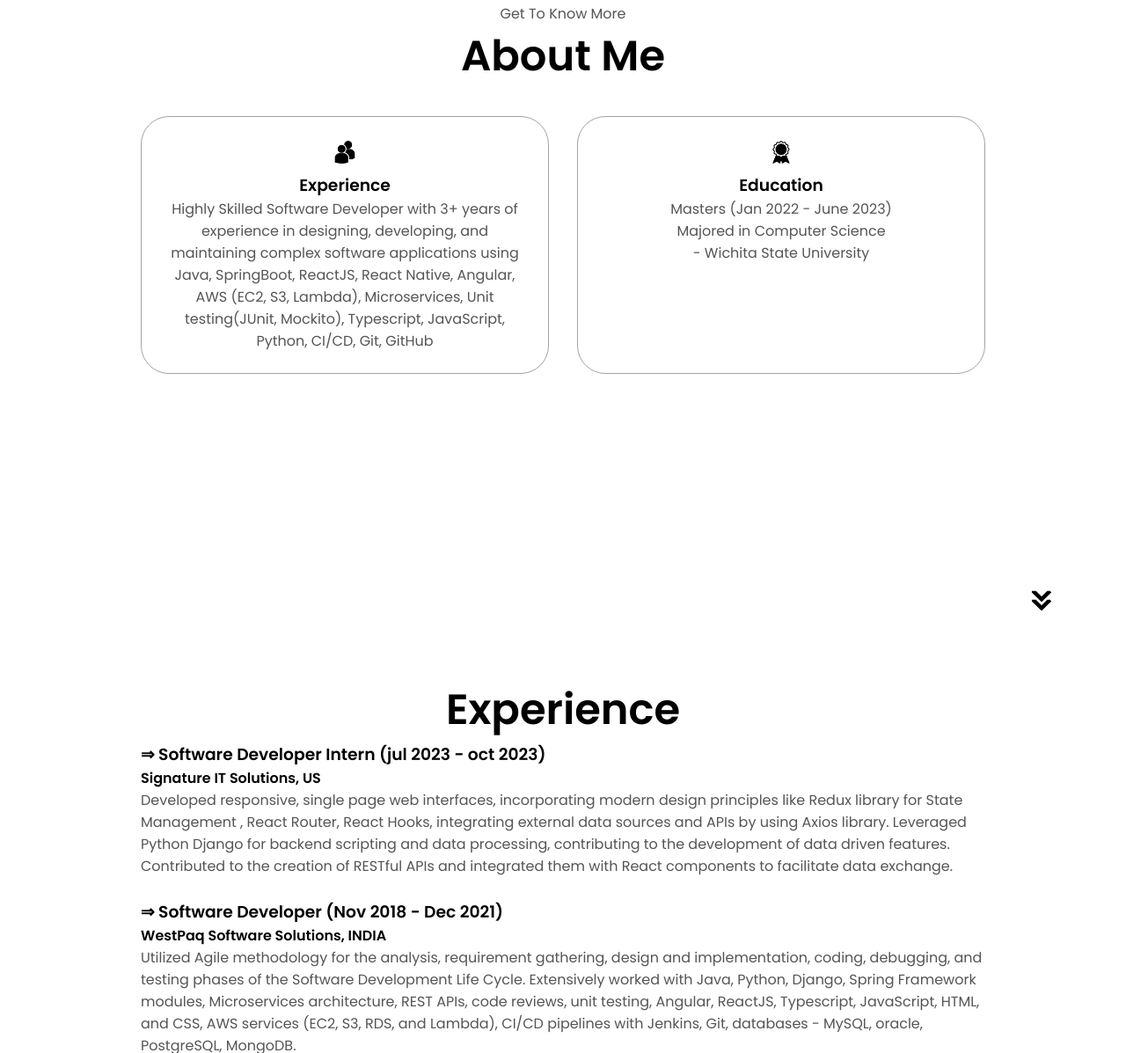
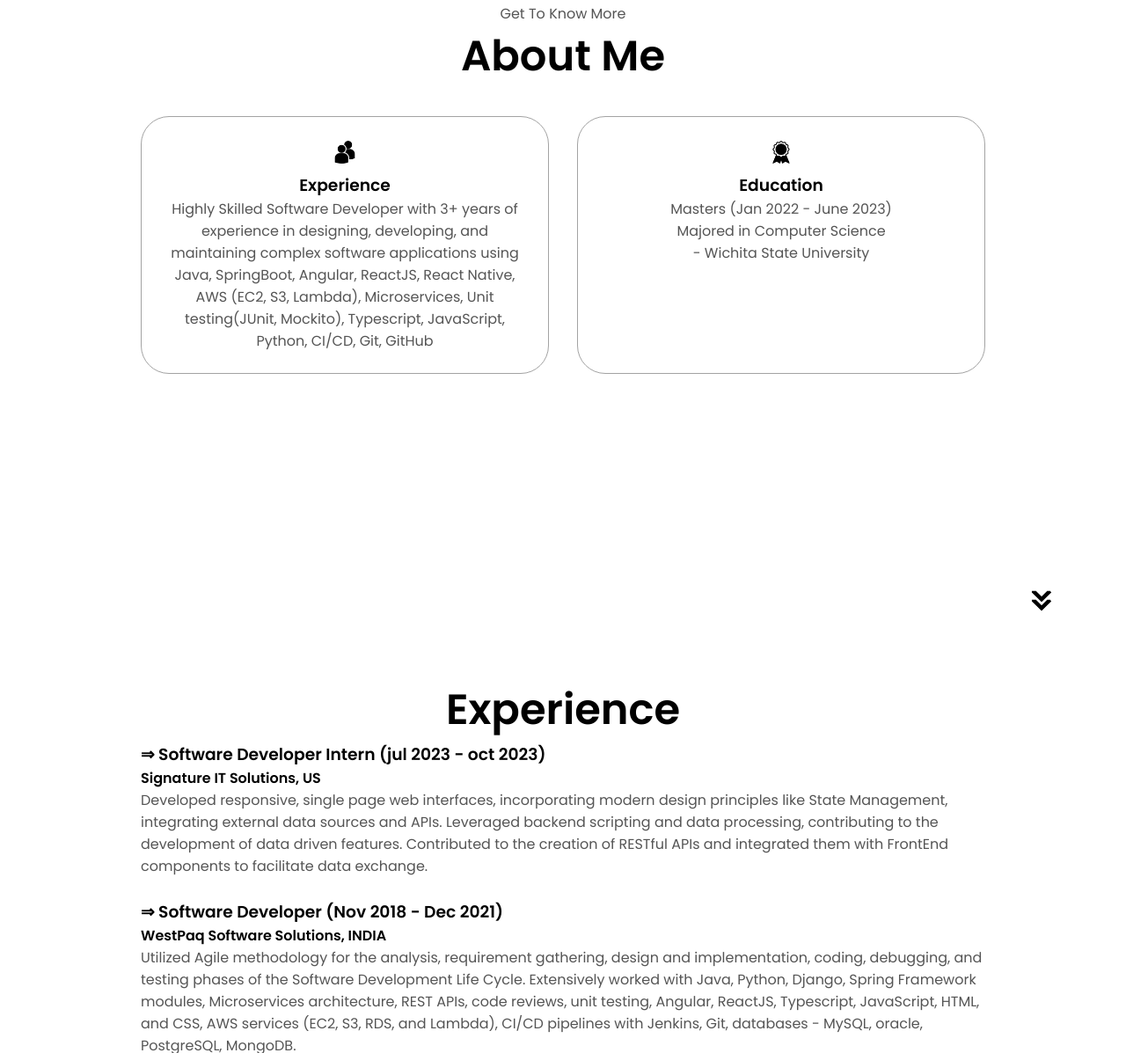
Before and after one commit to iamsravya/My_Portfolio, a plain HTML site: page index.html in a window 1280 px wide. Shown: the part 805-2002 px from the top of the page at 88% size. Drawn offline with Linux system fonts and the light colour scheme.

Commit message:
Update index.html

```diff
--- a/index.html
+++ b/index.html
@@ -105,7 +105,7 @@
                 />
                 <h3>Experience</h3>
                 <p>Highly Skilled Software Developer with 3+ years of experience in designing, developing, and maintaining complex software
-                  applications using Java, SpringBoot, ReactJS, React Native, Angular, AWS (EC2, S3, Lambda), Microservices, Unit
+                  applications using Java, SpringBoot, Angular, ReactJS, React Native, AWS (EC2, S3, Lambda), Microservices, Unit
                   testing(JUnit, Mockito), Typescript, JavaScript, Python, CI/CD, Git, GitHub</p>
 
               </div>
@@ -154,8 +154,8 @@
                    &#8658; Software Developer Intern (jul 2023 - oct 2023)
                   </h3>
                   <h4>Signature IT Solutions, US</h4>
-                  <p>Developed responsive, single page web interfaces, incorporating modern design principles like Redux library for State Management , React Router, React Hooks, integrating external data sources and APIs by using Axios library. Leveraged Python Django for backend scripting and data processing, contributing to the development of data
-                    driven features. Contributed to the creation of RESTful APIs and integrated them with React components to facilitate data exchange.</p>
+                  <p>Developed responsive, single page web interfaces, incorporating modern design principles like State Management, integrating external data sources and APIs. Leveraged backend scripting and data processing, contributing to the development of data
+                    driven features. Contributed to the creation of RESTful APIs and integrated them with FrontEnd components to facilitate data exchange.</p>
                   </br>
 
 
```
